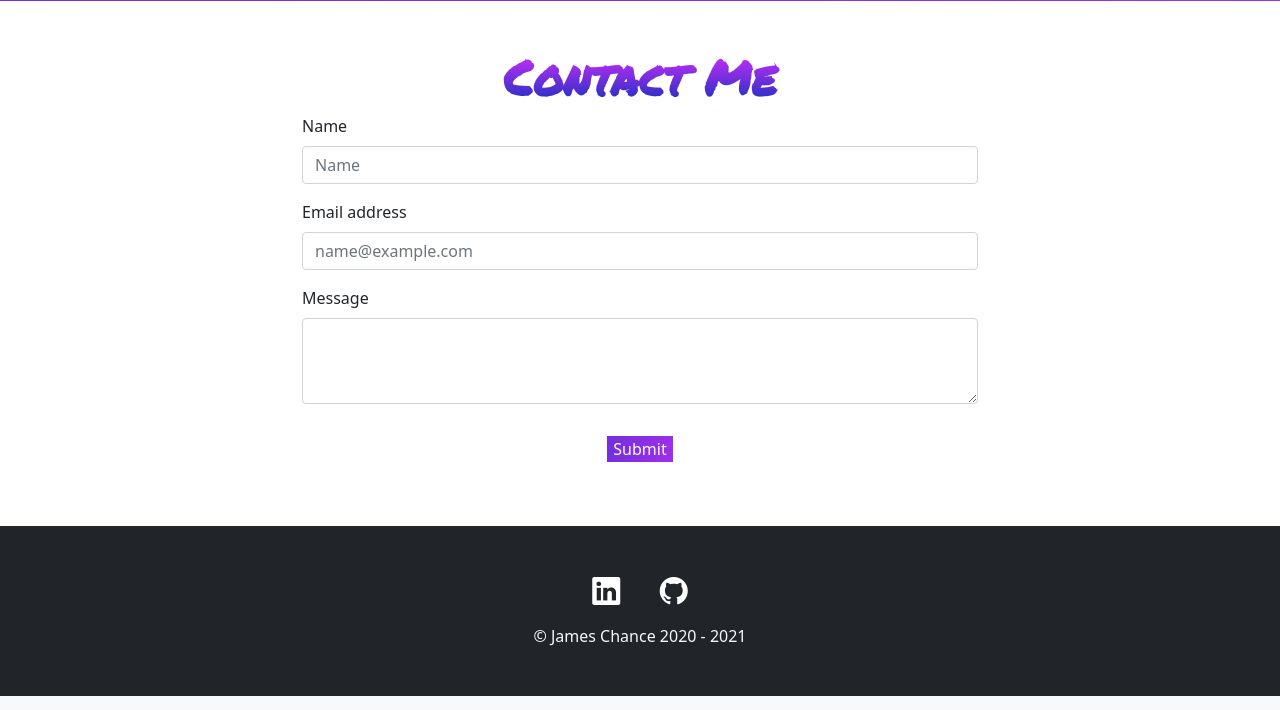
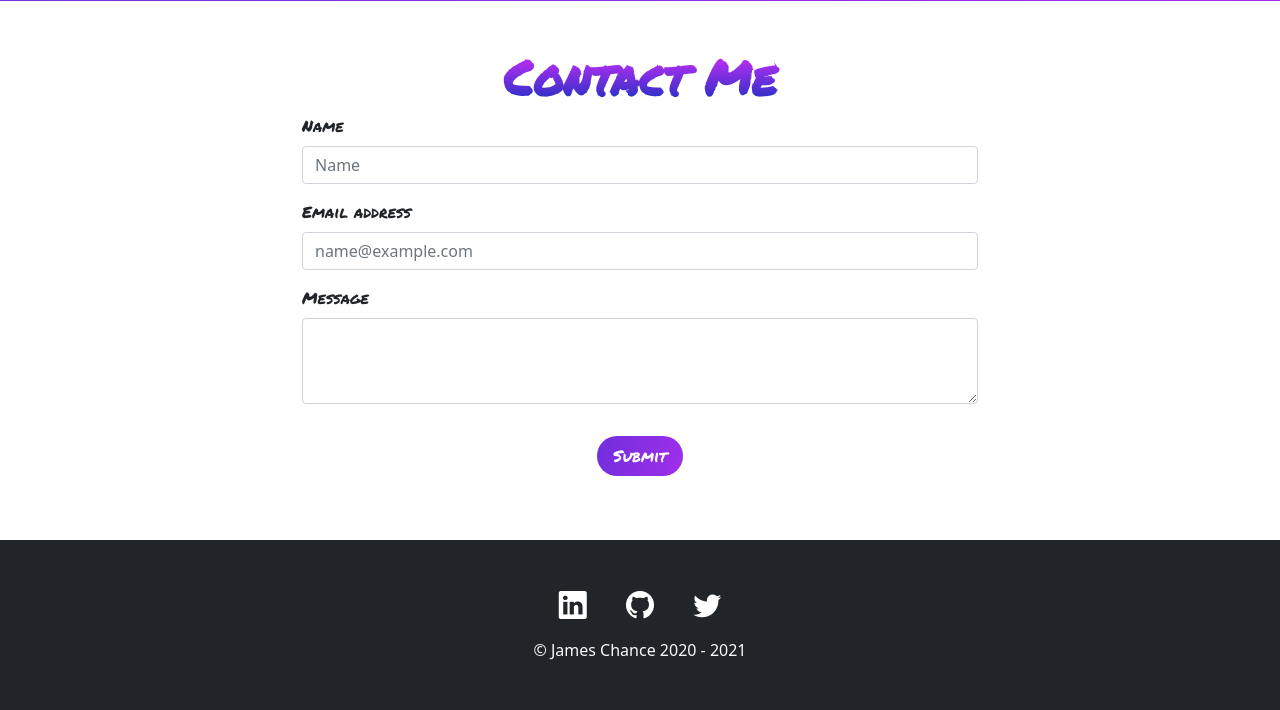
Before and after one commit to j1mu5/portfolio-site, a PHP site: page / in a window 1280 px wide. Shown: the part 2583-3293 px from the top of the page. Run offline with PHP 8.4, Linux system fonts and the light colour scheme; some libraries are stand-ins or nearby versions.

Commit message:
fixed google captcha issue, tinkered with button and navbar font

```diff
--- a/contact.php
+++ b/contact.php
@@ -8,7 +8,7 @@
         <form class="" method="POST" action="index.php#contact" id="contact-form">
 
             <div class="mb-3">
-                <label for="fullName" class="form-label">Name</label>
+                <label for="fullName" class="form-label my-logo">Name</label>
                 <input
                         type="text"
                         class="form-control"
@@ -25,7 +25,7 @@
 			<?php endif; ?>
 
             <div class="mb-3">
-                <label for="email" class="form-label">Email address</label>
+                <label for="email" class="form-label my-logo">Email address</label>
                 <input
                         type="email"
                         class="form-control"
@@ -42,7 +42,7 @@
 			<?php endif; ?>
 
             <div class="mb-3">
-                <label for="message" class="form-label">Message</label>
+                <label for="message" class="form-label my-logo">Message</label>
                 <textarea
                         class="form-control"
                         id="message"
@@ -76,11 +76,12 @@
                 <button
                         name="submit"
                         type="submit"
-                        class="btn-primary m-3 background-grad submit-button g-recaptcha"
+                        class="btn-primary m-3 py-2 px-3 background-grad submit-button rounded-pill my-logo"
+                        class="g-recaptcha"
                         data-sitekey="6LdC18caAAAAAKabgGgCoWCC7gA-6_HhwYHtIb8O"
                         data-callback='onSubmit'
-                        data-action='submit'
-                >Submit
+                        data-action='submit'>
+                Submit
                 </button>
             </div>
         </form>
--- a/footer.php
+++ b/footer.php
@@ -12,7 +12,14 @@
     <a href="https://github.com/j1mu5" target="_blank" class="footer-icon grow grow:hover">
       <i class="bi bi-github d-print-inline-block"></i>
     </a>
-  </span>
+    </span>
+
+    <span class="h3 m-3">
+    <a href="https://twitter.com/j1mu5" target="_blank" class="footer-icon grow grow:hover">
+      <i class="bi bi-twitter d-print-inline-block"></i>
+    </a>
+    </span>
+
 
     <p class="m-0 mt-3">&#169; James Chance 2020 - <?php echo date("Y"); ?></p>
 </div>
--- a/navbar.php
+++ b/navbar.php
@@ -1,6 +1,6 @@
 <!-- NAVBAR -->
 <nav class="navbar navbar-expand-lg navbar-light bg-light fixed-top shadow">
-    <div class="container-fluid mx-5">
+    <div class="container-fluid mx-1">
 
         <a class="navbar-brand my-logo gradient-text fw-bold grow grow:hover" href="#">JDJC.dev</a>
 
@@ -10,7 +10,7 @@
         </button>
         <div class="collapse navbar-collapse" id="navbarSupportedContent">
 
-            <ul class="navbar-nav ms-auto mb-2 mb-lg-0">
+            <ul class="navbar-nav ms-auto mb-2 mb-lg-0 my-logo">
                 <li class="nav-item rounded-3">
                     <a class="nav-link" aria-current="page" href="index.php">Home</a>
                 </li>
--- a/style.css
+++ b/style.css
@@ -11,7 +11,6 @@
 .background-grad {
     background: linear-gradient(104deg, #2230c3, #d82dfd);
     background-size: 400% 400%;
-
     -webkit-animation: blended-bg 9s ease infinite;
     -moz-animation: blended-bg 9s ease infinite;
     -o-animation: blended-bg 9s ease infinite;
```
